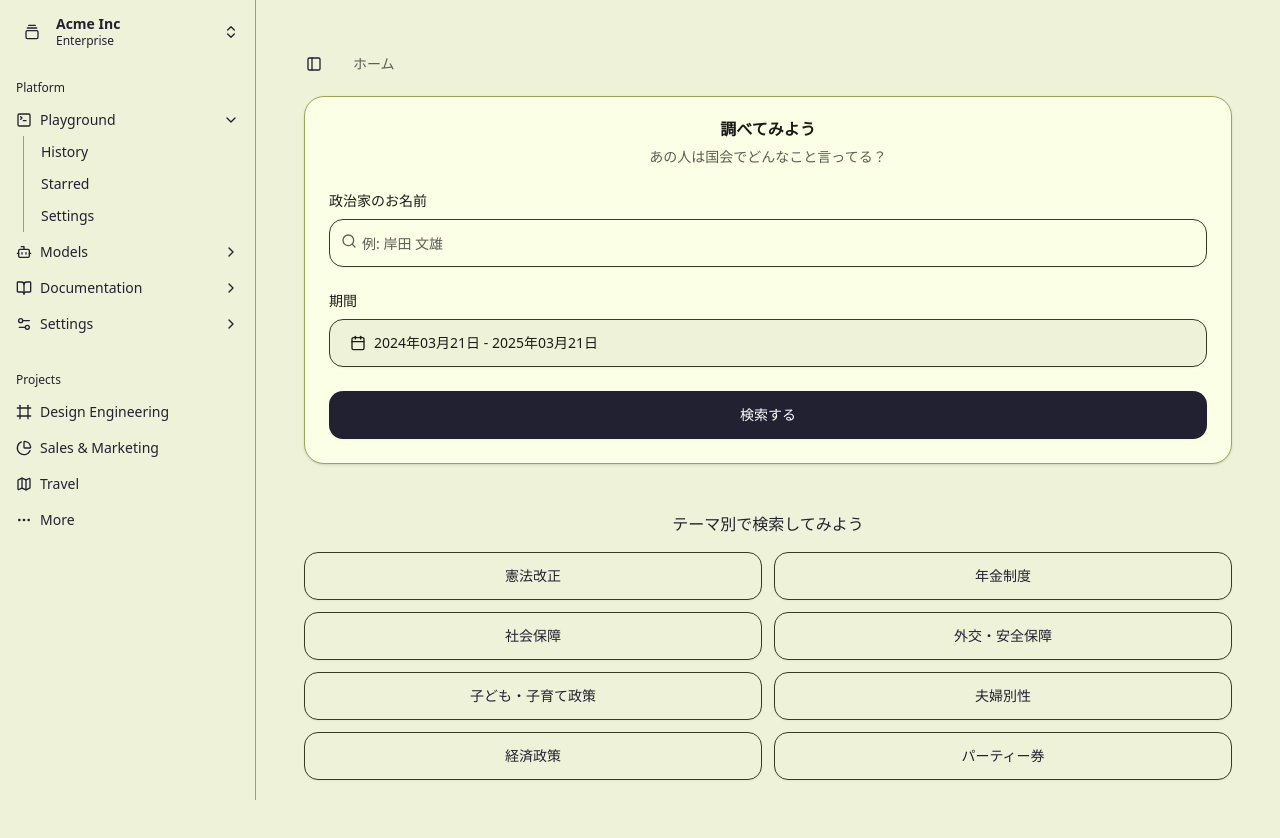
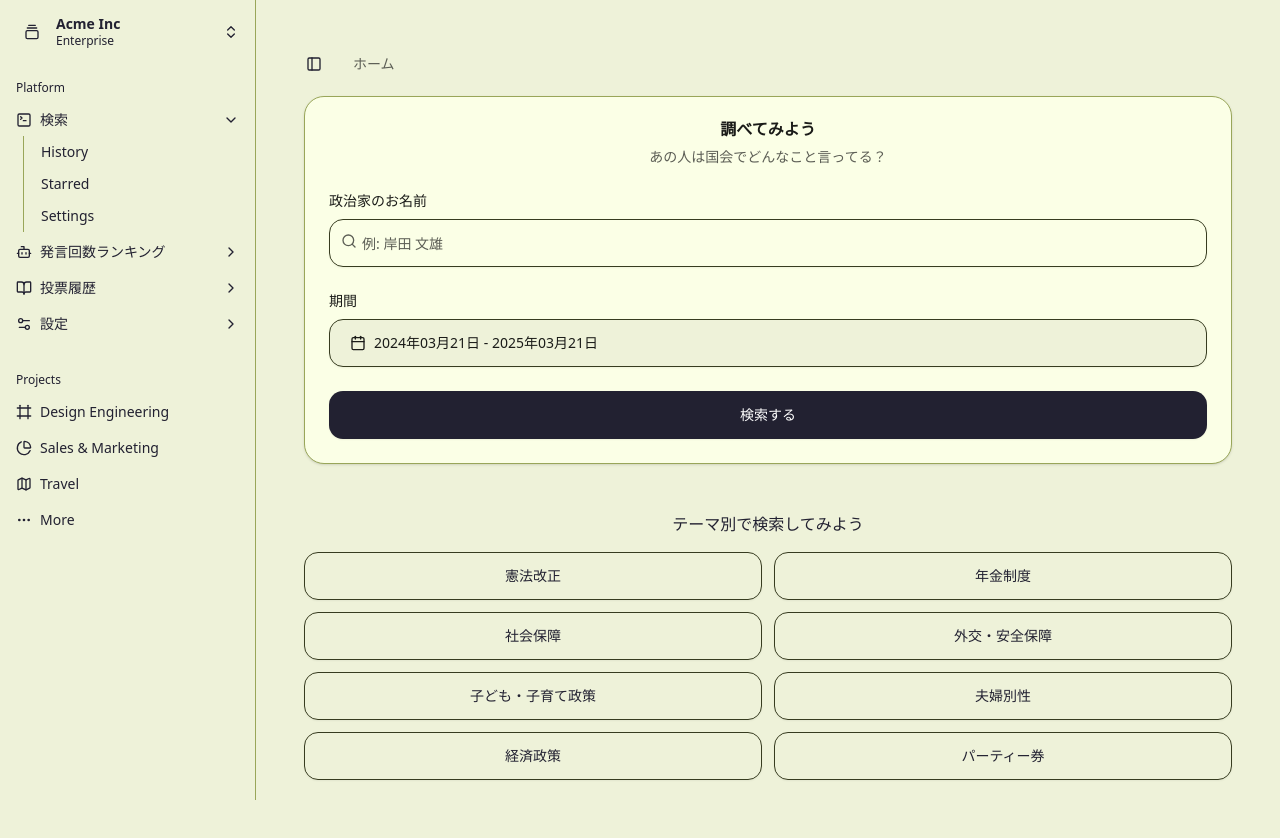
Before and after one commit to RH0128/sotsusei, a React (Vite) app: page / in a window 1280 px wide. Shown: the top 838 px of the page. Built offline with nearby package versions, Linux system fonts and the light colour scheme.

Commit message:
calender調整

```diff
--- a/src/components/ui/app-sidebar.jsx
+++ b/src/components/ui/app-sidebar.jsx
@@ -49,7 +49,7 @@ const data = {
   ],
   navMain: [
     {
-      title: "Playground",
+      title: "検索",
       url: "#",
       icon: SquareTerminal,
       isActive: true,
@@ -69,7 +69,7 @@ const data = {
       ],
     },
     {
-      title: "Models",
+      title: "発言回数ランキング",
       url: "#",
       icon: Bot,
       items: [
@@ -88,7 +88,7 @@ const data = {
       ],
     },
     {
-      title: "Documentation",
+      title: "投票履歴",
       url: "#",
       icon: BookOpen,
       items: [
@@ -111,7 +111,7 @@ const data = {
       ],
     },
     {
-      title: "Settings",
+      title: "設定",
       url: "#",
       icon: Settings2,
       items: [
--- a/src/components/ui/calendar.jsx
+++ b/src/components/ui/calendar.jsx
@@ -15,17 +15,17 @@ function Calendar({ className, classNames, showOutsideDays = true, ...props }) {
         month: "flex flex-col gap-4",
         caption: "flex justify-center pt-1 relative items-center w-full",
         caption_label: "text-sm font-medium",
-        nav: "flex items-center gap-1",
+        nav: "flex items-center gap-1 justify-between w-full",
         nav_button: cn(
           buttonVariants({ variant: "outline" }),
           "h-7 w-7 bg-transparent p-0 opacity-50 hover:opacity-100"
         ),
-        nav_button_previous: "absolute left-1",
-        nav_button_next: "absolute right-1",
-        table: "w-full border-collapse",
+        nav_button_previous: "relative",
+        nav_button_next: "relative",
+        table: "w-full border-collapse mt-2",
         head_row: "flex",
         head_cell:
-          "text-muted-foreground rounded-md w-8 font-normal text-[0.8rem]",
+          "text-muted-foreground rounded-md w-8 font-normal text-[0.8rem] text-center",
         row: "flex w-full mt-2",
         cell: cn(
           "relative p-0 text-center text-sm focus-within:relative focus-within:z-20 [&:has([aria-selected])]:bg-accent [&:has([aria-selected].day-range-end)]:rounded-r-md",
--- a/src/components/ui/chatmessage.jsx
+++ b/src/components/ui/chatmessage.jsx
@@ -11,7 +11,9 @@ const ChatMessage = ({
   isLeftAligned,
 }) => {
   // メッセージの内容に「拍手」が含まれるときに絵文字の👏に差し替える
-  const processedMessage = message.replace(/拍手/g, "👏👏👏👏👏👏");
+  const processedMessage = message
+    .replace(/拍手/g, "👏👏👏👏👏👏")
+    .replace(/。/g, "‼️");
 
   return (
     <div
```
